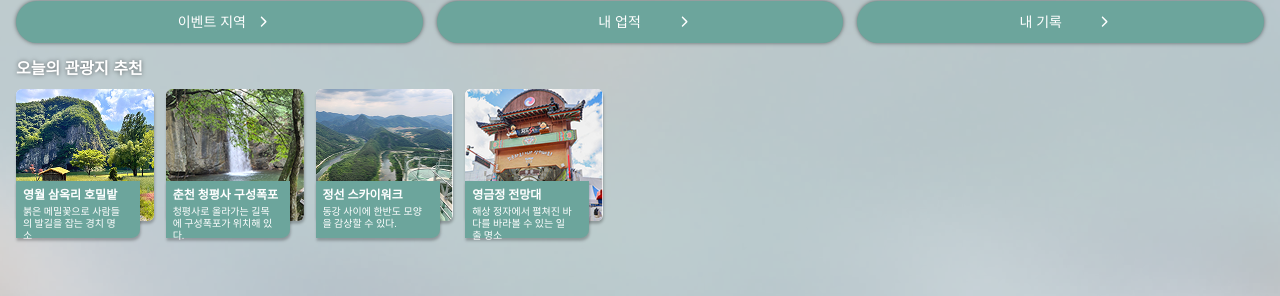
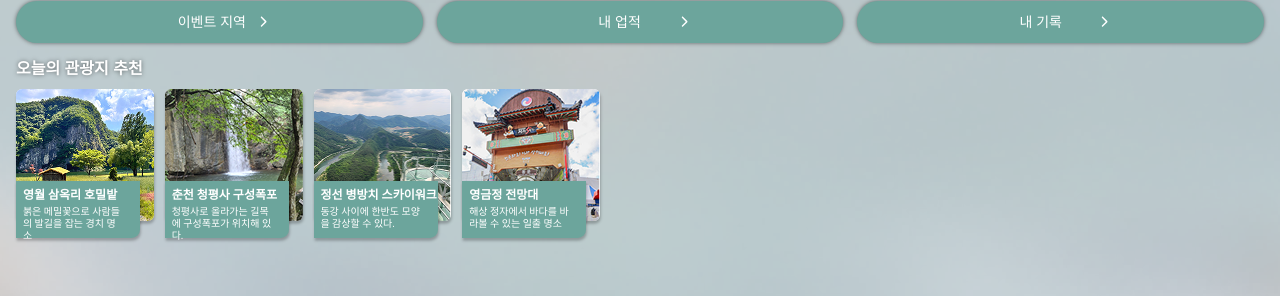
Before and after one commit to nuyh-99/ji-kku-frontend, a Next.js app in the folder frontend/: page /home in a window 1280 px wide. Shown: the part 499-795 px from the top of the page. Built offline with nearby package versions, Linux system fonts and the light colour scheme; a web font is replaced by a local one.

Commit message:
chore : 오늘의 관광지 추천 ui 변경

```diff
--- a/frontend/src/features/home/components/Home.tsx
+++ b/frontend/src/features/home/components/Home.tsx
@@ -13,6 +13,7 @@ export default function Home() {
     const visitedCount = 6;
     const totalCount = 18;
     const percent = Math.round((visitedCount / totalCount) * 100);
+    const onOpenMenu = () => router.push("/mypage");
 
     //오늘의 관광지 추천 데이터도 실제로는 API 응답
     // mapTodaySpot으로 변환해서 (SpotCardData 타입)
@@ -31,14 +32,14 @@ export default function Home() {
         },
         {
             id: "3",
-            title: "정선 스카이워크",
+            title: "정선 병방치 스카이워크",
             overview: "동강 사이에 한반도 모양을 감상할 수 있다.",
             imageUrl: "/assets/spot-byeongbangchi.png",
         },
         {
             id: "4",
             title: "영금정 전망대",
-            overview: "해상 정자에서 펼쳐진 바다를 바라볼 수 있는 일출 명소",
+            overview: "해상 정자에서 바다를 바라볼 수 있는 일출 명소",
             imageUrl: "/assets/spot-arirang.png",
         },
     ];
@@ -65,7 +66,7 @@ export default function Home() {
             <div className="relative flex flex-col gap-[14px] px-4 py-11">
                 {/* 상단 메뉴 아이콘 */}
                 <div className="flex justify-end">
-                    <button aria-label="메뉴 열기">
+                    <button aria-label="메뉴 열기" onClick={onOpenMenu}>
                         <Image src="/assets/Menu.png" alt="" width={28} height={28} />
                     </button>
                 </div>
@@ -134,7 +135,7 @@ export default function Home() {
                     <h3 className="mb-2 text-white text-base font-bold [text-shadow:0_0_4px_rgba(0,0,0,0.50)]">
                         오늘의 관광지 추천
                     </h3>
-                    <div className="flex gap-3 overflow-x-auto -mx-4 px-4 pb-2 [&::-webkit-scrollbar]:hidden [-ms-overflow-style:none] [scrollbar-width:none]">
+                    <div className="flex gap-[11px] overflow-x-auto -mx-4 px-4 pb-2 [&::-webkit-scrollbar]:hidden [-ms-overflow-style:none] [scrollbar-width:none]">
                         {todaySpots.map((spot) => (
                             <SpotCard key={spot.id} spot={spot} />
                         ))}
```
